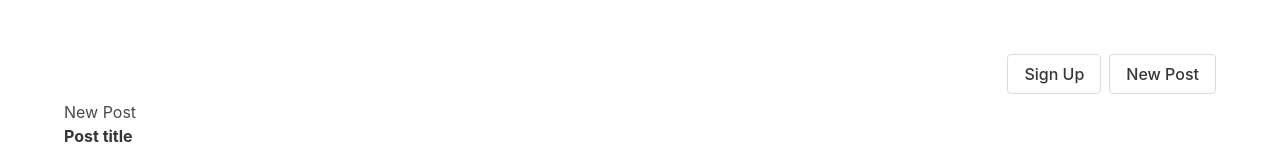
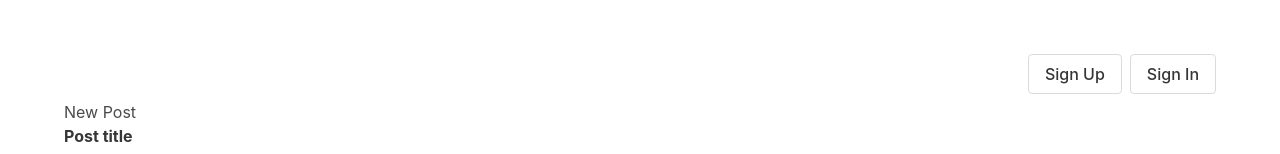
Before and after one commit to loiaconof/vueCourse, a Vue app: page /post/new in a window 1280 px wide. Shown: the top 154 px of the page. Built offline with nearby package versions, Linux system fonts and the light colour scheme; no server answers.

Commit message:
49. Conditionally Rendering for Authenticated Users

```diff
--- a/src/App.vue
+++ b/src/App.vue
@@ -2,24 +2,18 @@
 import Navbar from './components/Navbar.vue';
 import {useModal} from './composables/modal';
 import {computed, ref} from 'vue'
+import {useUsers} from "./stores/users";
 
 const modal = useModal()
+const userStore = useUsers()
 
 const modalStyle = computed(() => {
     return {
       display: modal.show.value ? 'block' : 'none'
     }
 })
-async function authenticate() {
-  const res = await window.fetch('/api/current/user', {
-    headers: {
-      'Content-Type': 'application/json'
-    }
-  })
-  console.log(await res.json())
-}
 
-authenticate()
+userStore.authenticate()
 </script>
 
 <template>
--- a/src/components/Navbar.vue
+++ b/src/components/Navbar.vue
@@ -1,9 +1,19 @@
 <template>
     <div class="navbar">
         <div class="navbar-end">
-            <div class="buttons">
+            <div
+                v-if="userStore.currentUserId !== undefined"
+                class="buttons"
+            >
+              <RouterLink to="/post/new" class="button">New Post</RouterLink>
+              <button class="button" @click="modal.showModal">Log Out</button>
+            </div>
+            <div
+                v-else
+                class="buttons"
+            >
                 <button class="button" @click="modal.showModal">Sign Up</button>
-                <RouterLink to="/post/new" class="button">New Post</RouterLink>
+                <RouterLink to="/post/new" class="button">Sign In</RouterLink>
             </div>
         </div>
     </div>
@@ -16,5 +26,8 @@
 <script lang="ts" setup>
 import {useModal} from '../composables/modal'
 import SignUpForm from './SignUpForm.vue';
+import {useUsers} from "../stores/users";
+
 const modal = useModal()
+const userStore = useUsers()
 </script>
--- a/src/stores/users.ts
+++ b/src/stores/users.ts
@@ -1,18 +1,36 @@
 import {defineStore} from "pinia"
 import {NewUser} from "../users";
 
+interface UsersState {
+    currentUserId?: string
+}
 export const useUsers = defineStore('users', {
+    state: () => ({
+        currentUserId: undefined
+    }),
+
     actions: {
+
+        async authenticate() {
+            const res = await window.fetch('/api/current/user', {
+                headers: {
+                    'Content-Type': 'application/json'
+                }
+            })
+            const result = await res.json()
+            this.currentUserId = result.id
+        },
 
         async createUser(newUser: NewUser) {
             const body = JSON.stringify(newUser)
-            return window.fetch('/api/users', {
+            await window.fetch('/api/users', {
                 method: 'POST',
                 headers: {
                     'Content-Type': 'application/json'
                 },
                 body
             })
+            return this.authenticate()
         }
     }
 })
```
